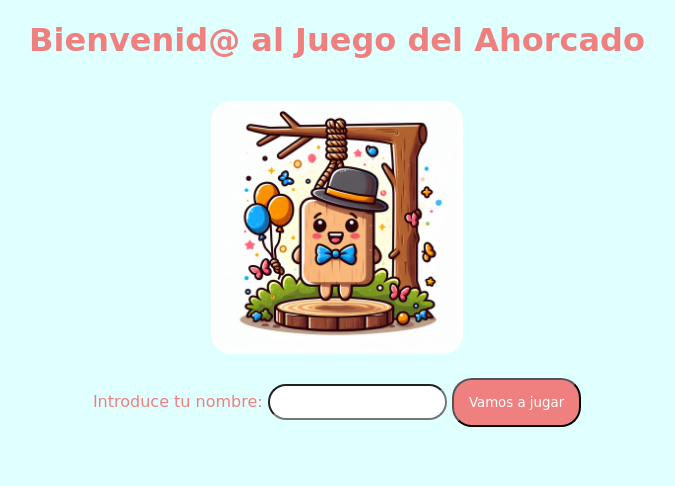
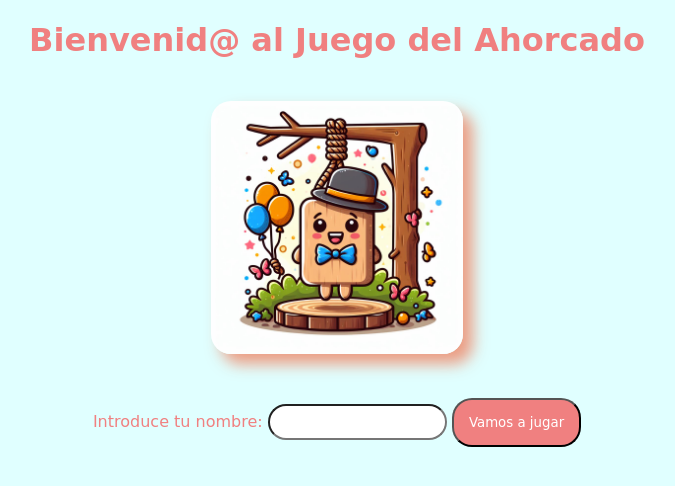
Before and after one commit to martanuan/PHP-Juego-del-Ahorcado, a PHP site: page / in a window 1280 px wide. Shown: the top 486 px of the page, without its empty margins (303-978 px from the left). Run offline with PHP 8.4, Linux system fonts and the light colour scheme.

Commit message:
Fix some style

```diff
--- a/style.css
+++ b/style.css
@@ -14,11 +14,12 @@ h1{
     margin-top: 20px;
     margin-left: 40% ;
     border-radius: 20px;
+    box-shadow: 10px 10px 15px rgba(238, 143, 114, 0.877);
 
 }
 
 .welcome{
-    margin-top: 20px;
+    margin-top: 40px;
     text-align: center;
     color: lightcoral;
 
```
